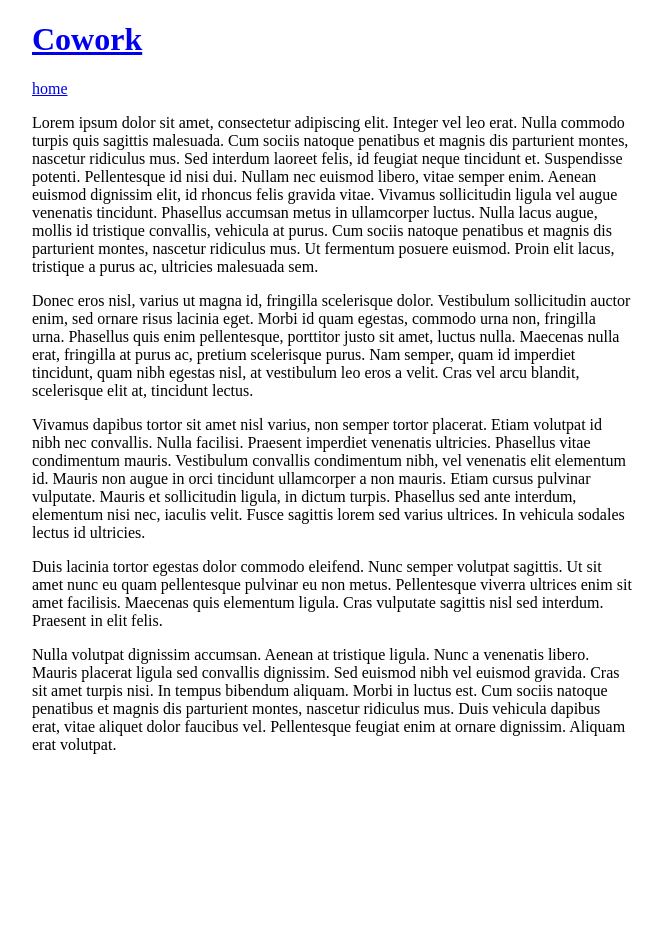
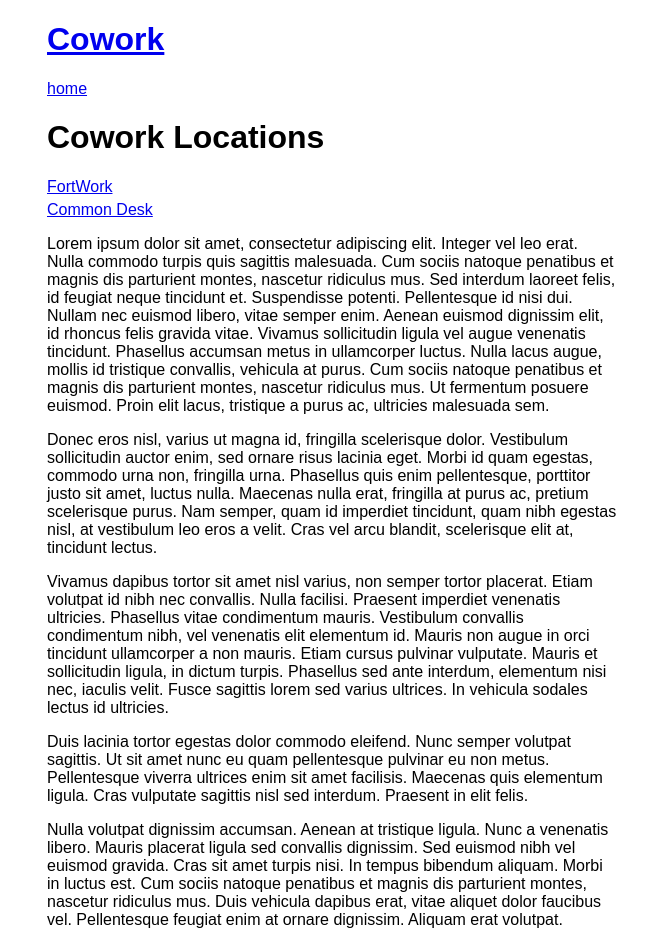
Before and after one commit to coworkingdotcom/cowork, a Jekyll site: the page built from index.html, in a window 1280 px wide. Shown: the whole page, without its empty margins (308-971 px from the left). Built offline with Jekyll 4.4.1, drawn with Linux system fonts in a browser that asks for light colours; Markdown is read by kramdown in place of the engine named in the settings; before the commit the page ends 900 px from its top, so only the background shows below that.

Commit message:
a few data files added

```diff
--- /dev/null
+++ b/_data/austin_tx.yml
@@ -0,0 +1,5 @@
+- name: FortWork Austin
+  website: http://www.dallasfortwork.com/
+
+- name: Common Desk Austin
+  website: http://thecommondesk.com/
--- /dev/null
+++ b/_data/dallas_tx.yml
@@ -0,0 +1,5 @@
+- name: FortWork
+  website: http://www.dallasfortwork.com/
+
+- name: Common Desk
+  website: http://thecommondesk.com/
--- a/css/main.css
+++ b/css/main.css
@@ -3,8 +3,13 @@ body {
   margin-right: auto;
   max-width: 600px;
   width: 100%;
+  font-family: sans-serif;
 }
 
-#site {
-  margin: 150px;
+.site {
+  margin: 15px;
 }
+
+.cowork {
+  margin-bottom: 5px;
+}
--- a/index.html
+++ b/index.html
@@ -2,6 +2,18 @@
 layout: default
 title: Cowork
 ---
+
+<h1>Cowork Locations</h1>
+
+<div>
+{% for cowork in site.data.dallas_tx %}
+  <div class="cowork">
+    <a href="{{ cowork.website }}">
+      {{ cowork.name }}
+    </a>
+  </div>
+{% endfor %}
+</div>
 
 <p>
 Lorem ipsum dolor sit amet, consectetur adipiscing elit. Integer vel leo erat. Nulla commodo turpis quis sagittis malesuada. Cum sociis natoque penatibus et magnis dis parturient montes, nascetur ridiculus mus. Sed interdum laoreet felis, id feugiat neque tincidunt et. Suspendisse potenti. Pellentesque id nisi dui. Nullam nec euismod libero, vitae semper enim. Aenean euismod dignissim elit, id rhoncus felis gravida vitae. Vivamus sollicitudin ligula vel augue venenatis tincidunt. Phasellus accumsan metus in ullamcorper luctus. Nulla lacus augue, mollis id tristique convallis, vehicula at purus. Cum sociis natoque penatibus et magnis dis parturient montes, nascetur ridiculus mus. Ut fermentum posuere euismod. Proin elit lacus, tristique a purus ac, ultricies malesuada sem.
```
